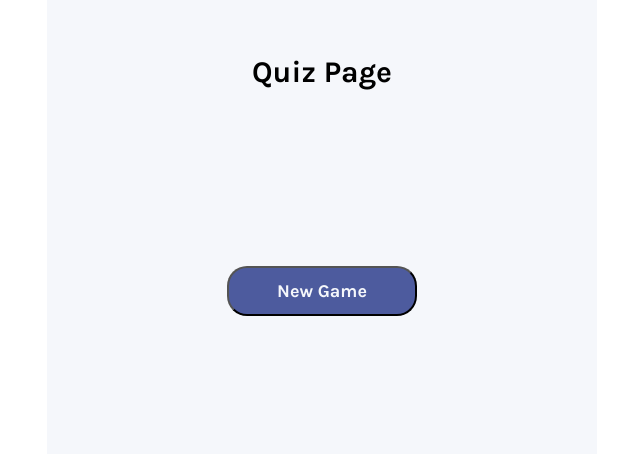
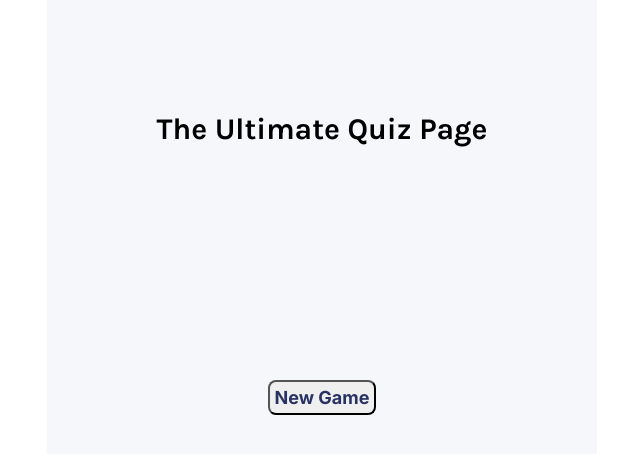
Before and after one commit to mgmacdougall/quizzical, a React (Vite) app: page / in a window 1280 px wide. Shown: the part 130-584 px from the top of the page, without its empty margins (318-958 px from the left). Built offline with nearby package versions, Linux system fonts and the light colour scheme.

Commit message:
Update to handling of Score and New game

```diff
--- a/src/App.jsx
+++ b/src/App.jsx
@@ -52,6 +52,7 @@ function parseIncomingData(answers){
   }
 
   const processData= _data=>{
+
       if(_data.response_code===0){
      setQ1Details(parseIncomingData(_data.results[0]))
      setQ2Details(parseIncomingData(_data.results[1]))
@@ -64,9 +65,14 @@ function parseIncomingData(answers){
     }else{
       console.log("Error: no data recieved")
     }
+
     }
 
   function handleLoadGame(){
+    console.log(totalScore)
+
+
+    console.log(totalScore)
       fetch('https://opentdb.com/api.php?amount=5').then(resp=> resp.json()).then(data=> processData(data)).catch(e=> console.log(e))
   }
 
@@ -185,21 +191,23 @@ function parseIncomingData(answers){
     setTotalScore(score);
   }
 
-  function handleScoreClick(e){
+
+  function handleScoreClick(){
+    setTotalScore(0)
     calculateScore();
     setDisplayTotal(true);
     setDisplayNewGame(true);
     setDisplayScoreButton(false);
   }
 
-
 function appendScoreGameNode(){
   return(
     <>
-    <button className="text-bold text-large" onClick={(e)=> handleScoreClick(e)}>Score</button>
+    <button className="text-bold text-large btn-standard" id='calcScore' onClick={(e)=> handleScoreClick(e)}>Calculate Score</button>
     </>
   )
 }
+
 function displayScoreNode(){
   return(
     <>
@@ -212,7 +220,7 @@ function displayScoreNode(){
   function buildNode(details, qKey){
     return(
       <div className='inner-container' key={uuidv4()}>
-        <p>{details.question}</p>
+        <p className='text-large text-bold'>{details.question}</p>
         <div className='inline-container'>
         {details.answers.map((el,idx)=> <button key={uuidv4()} className={el.selected? "active btn-standard":"in-active btn-standard"} onClick={(e)=> handleButtonClick(e)} id={qKey+"-"+idx} value={el.answer}>{decode(el.answer)}</button>)}
         </div>
@@ -221,14 +229,17 @@ function displayScoreNode(){
   }
   return (
     <>
-    <h1 className='text-xxl'>Quiz Page</h1>
+    <h1 className='text-xxl'>The Ultimate Quiz Page</h1>
       <div>
+         <div className='flex-center'>
         {
-          displayNewGame? <button className="text-bold text-large" onClick={()=>handleLoadGame()}>New Game</button>:null
+          displayNewGame? <button className="text-bold text-large btn-standard"id='newGame' onClick={()=>handleLoadGame()}>New Game</button>:null
         }
-
+          {displayScoreButton? appendScoreGameNode():null}
+          {displayTotal? displayScoreNode(): null}
+       </div>
         {
-          dataLoaded? buildNode(q1Details,0):null
+          dataLoaded? buildNode(q1Details,0): null
         }
 
         {
@@ -245,10 +256,10 @@ function displayScoreNode(){
         }
 
       </div>
-        <div>
+        {/* <div>
           {displayScoreButton? appendScoreGameNode():null}
           {displayTotal? displayScoreNode(): null}
-       </div>
+       </div> */}
     </>
   )
 }
```
